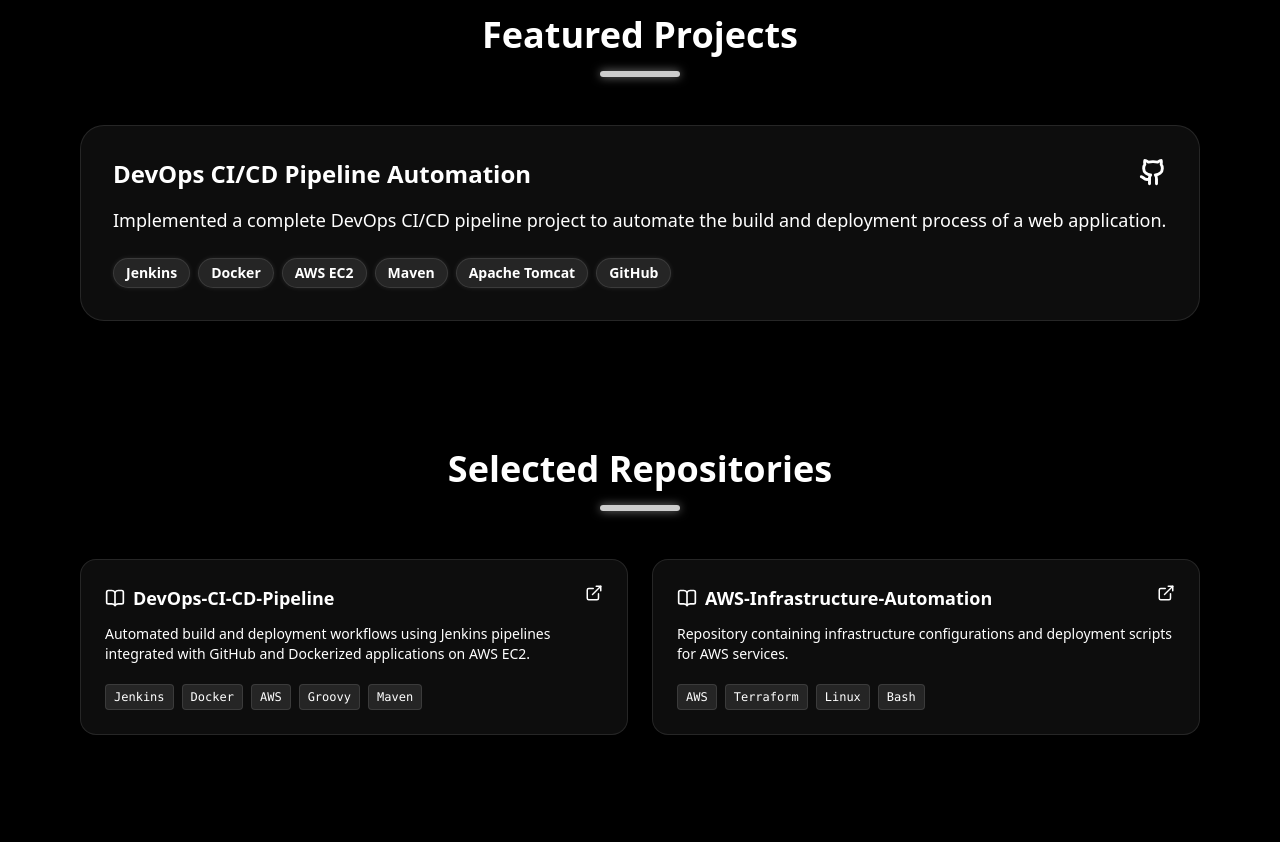
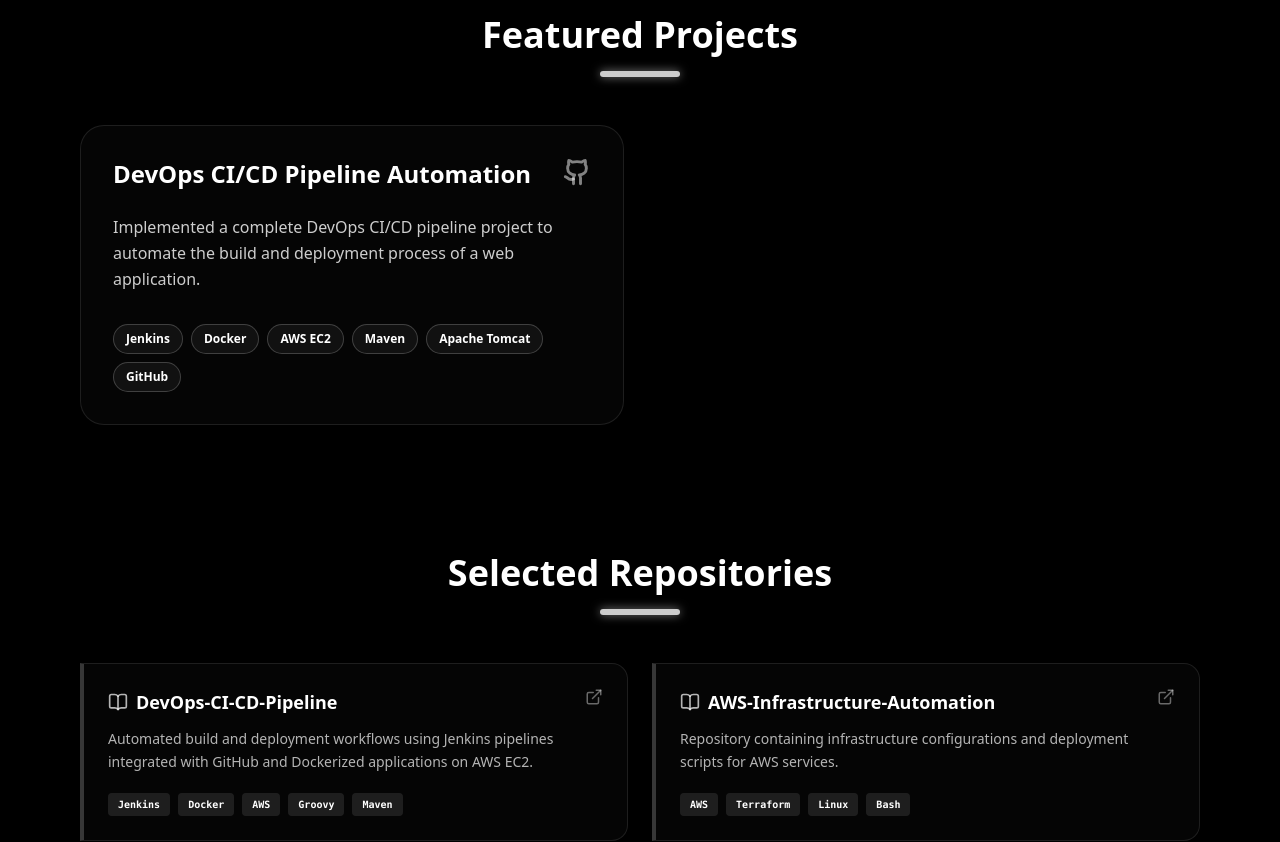
Before and after one commit to GANESHVEERABOINA/Ganesh-Portfolio-website, a React (Vite) app: page / in a window 1280 px wide. Shown: the part 5420-6262 px from the top of the page. Built offline with nearby package versions, Linux system fonts and the light colour scheme.

Commit message:
Refactor App.tsx with new sections and styling
Refactor App.tsx to improve structure and styling. Added new sections for projects, education, and currently learning.

```diff
--- a/src/App.tsx
+++ b/src/App.tsx
@@ -1,12 +1,12 @@
 import React, { useState, useEffect } from 'react';
 import {
-  Mail, BookOpen, FileText, Activity,
+  Mail, BookOpen, FileText,
   ExternalLink, Code2, Box, Cloud, Server, Briefcase,
   Cpu, Settings, Terminal, GitBranch,
-  Hexagon, ShieldAlert, Layers,
+  Hexagon, ShieldAlert, Layers, ShieldCheck,
   SearchCheck, Package, Blocks, Rocket,
   TrendingUp, Flame, PieChart, Database, FileSearch,
-  User, PlayCircle, GitPullRequest, Globe, ArrowRight, ShieldCheck
+  User, PlayCircle, GitPullRequest, Globe, ArrowRight
 } from 'lucide-react';
 import { motion, useMotionValue, useSpring, useTransform } from 'framer-motion';
 
@@ -212,7 +212,9 @@
             </motion.div>
             <motion.div initial={{ opacity: 0, y: 20 }} animate={{ opacity: 1, y: 0 }} transition={{ duration: 0.5, delay: 0.3 }} className="flex gap-4 justify-center md:justify-start pt-2">
               <a href="https://linkedin.com/in/ganesh-veeraboina" target="_blank" rel="noreferrer" className="bg-white/10 backdrop-blur-md border border-white/20 text-white p-3 rounded-full hover:scale-110 hover:bg-white/20 transition-all shadow-lg"><svg xmlns="http://www.w3.org/2000/svg" width="20" height="20" viewBox="0 0 24 24" fill="none" stroke="currentColor" strokeWidth="2.5" strokeLinecap="round" strokeLinejoin="round"><path d="M16 8a6 6 0 0 1 6 6v7h-4v-7a2 2 0 0 0-2-2 2 2 0 0 0-2 2v7h-4v-7a6 6 0 0 1 6-6z"></path><rect x="2" y="9" width="4" height="12"></rect><circle cx="4" cy="4" r="2"></circle></svg></a>
-              <a href="https://github.com/GANESHVEERABOINA" target="_blank" rel="noreferrer" className="bg-white/10 backdrop-blur-md border border-white/20 text-white p-3 rounded-full hover:scale-110 hover:bg-white/20 transition-all shadow-lg"><svg xmlns="http://www.w3.org/2000/svg" width="20" height="20" viewBox="0 0 24 24" fill="none" stroke="currentColor" strokeWidth="2.5" strokeLinecap="round" strokeLinejoin="round"><path d="M15 22v-4a4.8 4.8 0 0 0-1-3.5c3 0 6-2 6-5.5.08-1.25-.27-2.48-1-3.5.28-1.15.28-2.35 0-3.5 0 0-1 0-3 1.5-2.64-.5-5.36-.5-8 0C6 2 5 2 5 2c-.3 1.15-.3 2.35 0 3.5A5.403 5.403 0 0 0 4 9c0 3.5 3 5.5 6 5.5-.39.49-.68 1.05-.85 1.65-.17.6-.22 1.23-.15 1.85v4"></path><path d="M9 18c-4.51 2-5-2-7-2"></path></svg></a>
+              <a href="https://github.com/GANESHVEERABOINA" target="_blank" rel="noreferrer" className="bg-white/10 backdrop-blur-md border border-white/20 text-white p-3 rounded-full hover:scale-110 hover:bg-white/20 transition-all shadow-lg">
+                <svg xmlns="http://www.w3.org/2000/svg" width="20" height="20" viewBox="0 0 24 24" fill="none" stroke="currentColor" strokeWidth="2.5" strokeLinecap="round" strokeLinejoin="round"><path d="M15 22v-4a4.8 4.8 0 0 0-1-3.5c3 0 6-2 6-5.5.08-1.25-.27-2.48-1-3.5.28-1.15.28-2.35 0-3.5 0 0-1 0-3 1.5-2.64-.5-5.36-.5-8 0C6 2 5 2 5 2c-.3 1.15-.3 2.35 0 3.5A5.403 5.403 0 0 0 4 9c0 3.5 3 5.5 6 5.5-.39.49-.68 1.05-.85 1.65-.17.6-.22 1.23-.15 1.85v4"></path><path d="M9 18c-4.51 2-5-2-7-2"></path></svg>
+              </a>
               <a href="mailto:ganeshveeraboina.pro@gmail.com" target="_blank" rel="noreferrer" className="bg-white/10 backdrop-blur-md border border-white/20 text-white p-3 rounded-full hover:scale-110 hover:bg-white/20 transition-all shadow-lg"><Mail size={20} strokeWidth={2.5} /></a>
             </motion.div>
             <motion.div initial={{ opacity: 0, y: 20 }} animate={{ opacity: 1, y: 0 }} transition={{ duration: 0.5, delay: 0.4 }} className="pt-4 flex flex-wrap gap-4 justify-center md:justify-start">
@@ -374,7 +376,6 @@
                         <div className={`mb-4 p-3.5 rounded-xl border transition-all duration-300
                            ${isHovered ? 'bg-white/20 border-white shadow-[0_0_20px_rgba(255,255,255,0.8)]' : 'bg-white/5 border-white/30'}`}
                            style={{ transform: "translateZ(30px)" }}>
-                           {/* Icon color handled manually since getIconForCategory uses text-white */}
                            {node.category.includes('Cloud') ? <Cloud size={26} color="white" /> :
                             node.category.includes('Containers') ? <Box size={26} color="white" /> :
                             node.category.includes('CI/CD') ? <GitBranch size={26} color="white" /> :
@@ -422,7 +423,7 @@
 
                       <div className="bg-black border border-white/20 rounded-2xl p-5 shadow-lg w-full relative z-10 active:border-white transition-colors">
                          <div className="flex items-center gap-4 mb-4">
-                            <div className="text-white bg-white/10 p-2.5 rounded-xl border border-white/20">
+                            <div className="bg-white/10 p-2.5 rounded-xl border border-white/20">
                                {getIconForCategory(node.category)}
                             </div>
                             <h4 className="text-white font-extrabold text-[13px] uppercase tracking-widest leading-tight">{node.category}</h4>
@@ -547,25 +548,31 @@
           </div>
         </motion.section>
 
-        {/* Featured Projects Section */}
+        {/* 🌟 NEW PROJECTS SECTION (Hacker / Glass Cards) 🌟 */}
         <motion.section id="projects" initial="hidden" whileInView="visible" viewport={{ once: true }} variants={sectionVariants} className="scroll-mt-28">
           <div className="flex flex-col items-center mb-12">
             <h3 className="text-4xl font-black text-white">Featured Projects</h3>
             <div className="w-20 h-1.5 bg-white/80 mt-4 rounded-full shadow-[0_0_10px_rgba(255,255,255,0.5)]"></div>
           </div>
-          <div className="grid grid-cols-1 gap-8 w-full max-w-6xl mx-auto">
+
+          <div className="grid grid-cols-1 md:grid-cols-2 gap-8 w-full max-w-6xl mx-auto">
             {projectsData.map((project, idx) => (
-              <div key={idx} className="bg-white/5 backdrop-blur-md border border-white/10 shadow-2xl rounded-3xl p-8 hover:-translate-y-1 hover:bg-white/10 hover:border-white/20 transition-all duration-300">
-                <div className="flex justify-between items-start mb-4">
-                  <h4 className="text-2xl font-black text-white">{project.title}</h4>
-                  <a href={project.githubUrl} className="text-white hover:text-white transition-colors">
+              <div key={idx} className="group relative bg-[#050505] border border-white/10 p-8 rounded-3xl hover:border-white/40 transition-all duration-500 overflow-hidden shadow-xl hover:shadow-[0_10px_40px_rgba(255,255,255,0.1)] hover:-translate-y-1">
+
+                <div className="absolute inset-0 bg-white/5 opacity-0 group-hover:opacity-100 transition-opacity duration-500 pointer-events-none"></div>
+
+                <div className="flex justify-between items-start mb-6 relative z-10">
+                  <h4 className="text-2xl font-black text-white group-hover:scale-[1.02] origin-left transition-transform duration-300">{project.title}</h4>
+                  <a href={project.githubUrl} target="_blank" rel="noreferrer" className="text-white/50 hover:text-white hover:drop-shadow-[0_0_10px_rgba(255,255,255,0.8)] transition-all">
                     <svg xmlns="http://www.w3.org/2000/svg" width="28" height="28" viewBox="0 0 24 24" fill="none" stroke="currentColor" strokeWidth="2.5" strokeLinecap="round" strokeLinejoin="round"><path d="M15 22v-4a4.8 4.8 0 0 0-1-3.5c3 0 6-2 6-5.5.08-1.25-.27-2.48-1-3.5.28-1.15.28-2.35 0-3.5 0 0-1 0-3 1.5-2.64-.5-5.36-.5-8 0C6 2 5 2 5 2c-.3 1.15-.3 2.35 0 3.5A5.403 5.403 0 0 0 4 9c0 3.5 3 5.5 6 5.5-.39.49-.68 1.05-.85 1.65-.17.6-.22 1.23-.15 1.85v4"></path><path d="M9 18c-4.51 2-5-2-7-2"></path></svg>
                   </a>
                 </div>
-                <p className="text-white mb-6 text-lg">{project.description}</p>
-                <div className="flex flex-wrap gap-2">
+
+                <p className="text-white/80 leading-relaxed mb-8 relative z-10">{project.description}</p>
+
+                <div className="flex flex-wrap gap-2 mt-auto relative z-10">
                   {project.technologies.map((tech, i) => (
-                    <span key={i} className="text-sm font-bold bg-white/10 border border-white/10 text-white px-3 py-1 rounded-full shadow-[0_0_5px_rgba(255,255,255,0.1)]">
+                    <span key={i} className="text-xs font-bold bg-white/5 border border-white/20 text-white px-3 py-1.5 rounded-full">
                       {tech}
                     </span>
                   ))}
@@ -575,7 +582,7 @@
           </div>
         </motion.section>
 
-        {/* Selected Repositories */}
+        {/* Selected Repositories (Adjusted Style) */}
         <motion.section id="repositories" initial="hidden" whileInView="visible" viewport={{ once: true }} variants={sectionVariants} className="scroll-mt-28">
           <div className="flex flex-col items-center mb-12">
             <h3 className="text-4xl font-black text-white text-center">Selected Repositories</h3>
@@ -583,20 +590,20 @@
           </div>
           <div className="grid grid-cols-1 md:grid-cols-2 gap-6 w-full max-w-6xl mx-auto">
             {repositoriesData.map((repo, idx) => (
-              <div key={idx} className="bg-white/5 backdrop-blur-md border border-white/10 shadow-lg rounded-2xl p-6 hover:-translate-y-1 hover:bg-white/10 hover:border-white/20 transition-all duration-300">
+              <div key={idx} className="group relative bg-[#050505] border-l-4 border-l-white/20 border-y border-r border-white/10 p-6 rounded-r-2xl hover:border-l-white transition-all duration-300 shadow-lg hover:shadow-[0_0_20px_rgba(255,255,255,0.05)]">
                 <div className="flex justify-between items-start mb-3">
                   <div className="flex items-center gap-2 text-white font-bold text-lg">
-                    <BookOpen size={20} className="text-white" />
+                    <BookOpen size={20} className="text-white/70 group-hover:text-white transition-colors" />
                     {repo.title}
                   </div>
-                  <a href={repo.githubUrl} className="text-white hover:text-white transition-colors">
+                  <a href={repo.githubUrl} target="_blank" rel="noreferrer" className="text-white/40 hover:text-white transition-colors">
                     <ExternalLink size={18} />
                   </a>
                 </div>
-                <p className="text-white mb-5 text-sm">{repo.description}</p>
+                <p className="text-white/70 mb-5 text-sm leading-relaxed">{repo.description}</p>
                 <div className="flex flex-wrap gap-2">
                   {repo.technologies.map((tech, i) => (
-                    <span key={i} className="text-xs font-mono text-white bg-white/10 px-2 py-1 rounded border border-white/10">
+                    <span key={i} className="text-[10px] font-mono font-bold text-white bg-white/10 px-2.5 py-1 rounded">
                       {tech}
                     </span>
                   ))}
@@ -606,7 +613,7 @@
           </div>
         </motion.section>
 
-        {/* Education Section */}
+        {/* 🌟 NEW EDUCATION SECTION (Vertical Timeline) 🌟 */}
         <motion.section id="education" initial="hidden" whileInView="visible" viewport={{ once: true }} variants={sectionVariants} className="scroll-mt-28">
           <div className="flex flex-col items-center mb-16">
             <h3 className="text-4xl font-black text-white">Education</h3>
@@ -638,18 +645,23 @@
           </div>
         </motion.section>
 
-        {/* Currently Learning Section */}
+        {/* 🌟 NEW CURRENTLY LEARNING (Active Processes) 🌟 */}
         <motion.section id="learning" initial="hidden" whileInView="visible" viewport={{ once: true }} variants={sectionVariants} className="scroll-mt-28">
           <div className="flex flex-col items-center mb-12">
-            <h3 className="text-3xl font-black text-white">Currently Learning</h3>
-            <div className="w-16 h-1 bg-white/80 mt-4 rounded-full shadow-[0_0_10px_rgba(255,255,255,0.5)]"></div>
+            <h3 className="text-4xl font-black text-white">Currently Learning</h3>
+            <div className="w-20 h-1.5 bg-white/80 mt-4 rounded-full shadow-[0_0_10px_rgba(255,255,255,0.5)]"></div>
           </div>
-          <div className="flex flex-wrap justify-center gap-4 w-full max-w-4xl mx-auto">
+
+          <div className="grid grid-cols-1 md:grid-cols-2 lg:grid-cols-3 gap-6 w-full max-w-6xl mx-auto">
             {learningData.map((item, idx) => (
-              <div key={idx} className="group relative bg-[#0a0a0a] border border-white/10 p-5 rounded-2xl overflow-hidden hover:border-white/30 hover:shadow-[0_0_20px_rgba(255,255,255,0.05)] transition-all duration-500 w-full sm:w-[calc(50%-1rem)] lg:w-[calc(33%-1rem)]">
+              <div key={idx} className="group relative bg-[#0a0a0a] border border-white/10 p-5 rounded-2xl overflow-hidden hover:border-white/30 hover:shadow-[0_0_20px_rgba(255,255,255,0.05)] transition-all duration-500">
+
+                {/* Scanning line effect */}
                 <div className="absolute inset-0 bg-gradient-to-b from-transparent via-white/5 to-transparent -translate-y-full group-hover:translate-y-full transition-transform duration-[1.5s] ease-in-out"></div>
+
                 <div className="flex items-center gap-4 relative z-10">
                   <div className="relative flex items-center justify-center w-12 h-12 bg-black border border-white/20 rounded-xl group-hover:border-white/50 transition-colors">
+                    {/* Rotating border to simulate processing */}
                     <div className="absolute inset-0 rounded-xl border border-transparent border-t-white/60 animate-spin" style={{ animationDuration: '3s' }}></div>
                     <Terminal size={20} className="text-white" />
                   </div>
```
